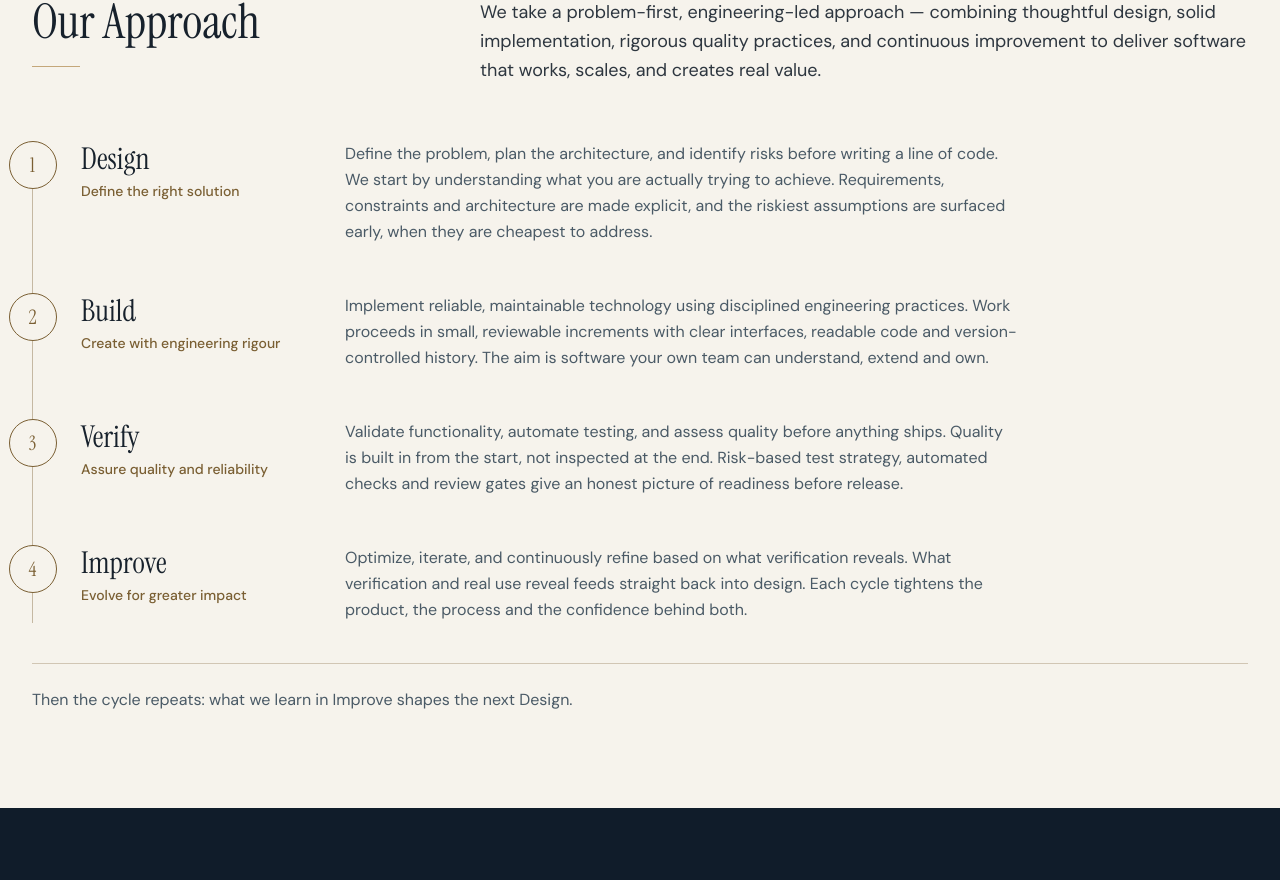
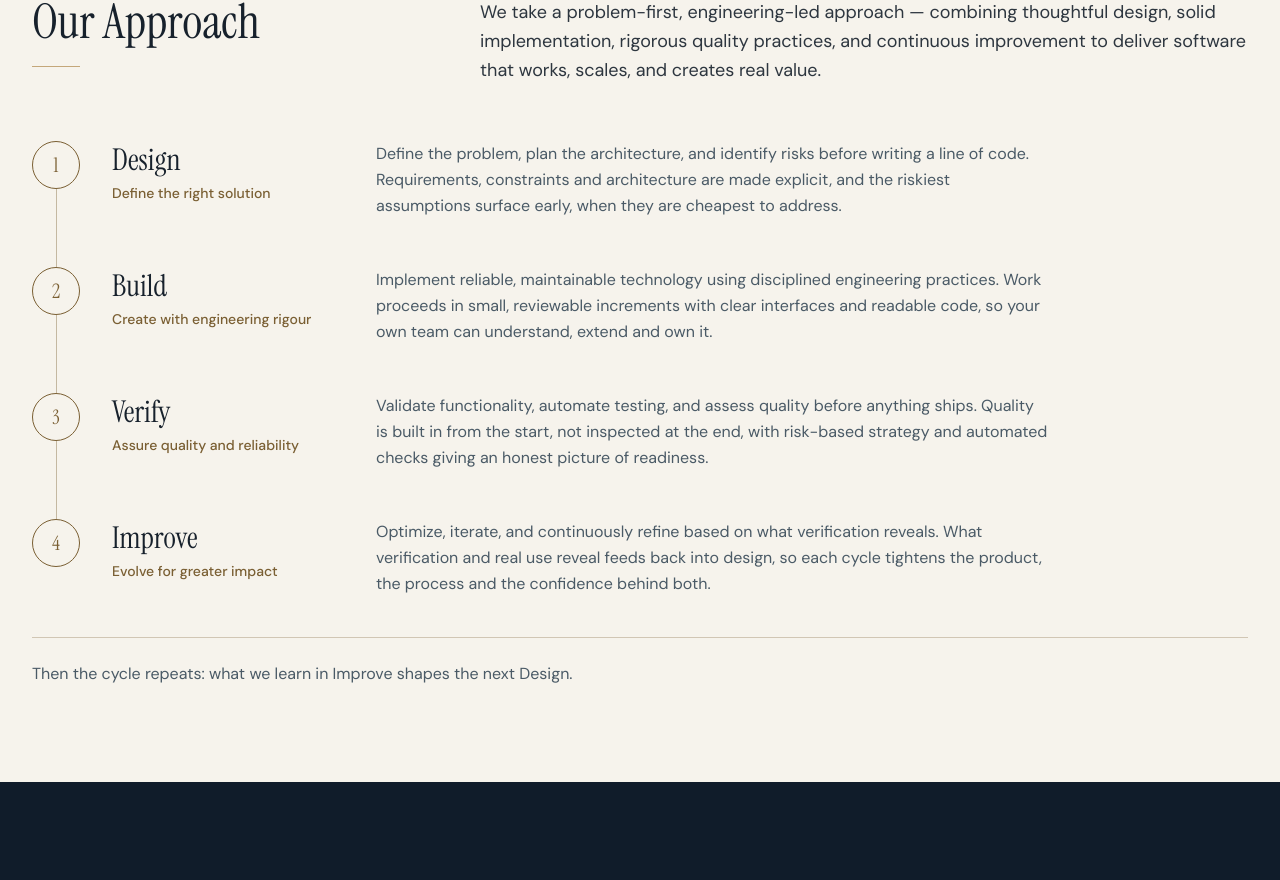
Before and after one commit to sarangrakhecha/ethora_labs, a Next.js app: page / in a window 1280 px wide. Shown: the part 813-1693 px from the top of the page. Built offline with nearby package versions, Linux system fonts and the light colour scheme.

Commit message:
Fix approach timeline rail: aligned connector, no trailing line, even step spacing
Co-Authored-By: Claude Opus 5 <noreply@anthropic.com>
Claude-Session: https://claude.ai/code/session_01ShLV1WH59cE52BQXrM67hf

```diff
--- a/components/Approach.tsx
+++ b/components/Approach.tsx
@@ -17,22 +17,32 @@ export default function Approach() {
           </Reveal>
         </div>
 
-        {/* Numbered timeline: deliberately different from the hero's circular canvas */}
-        <ol className="relative mt-14 border-l border-gold-deep/40 pl-8 sm:pl-12">
-          {stages.map((s, i) => (
-            <li key={s.id} className="relative pb-12 last:pb-0">
-              <Reveal>
-                <span className="absolute -left-[3.28rem] top-0 flex h-10 w-10 items-center justify-center rounded-full border border-gold-deep bg-ivory font-serif text-lg text-gold-deep sm:-left-[4.53rem] sm:h-12 sm:w-12 sm:text-xl" aria-hidden="true">{i + 1}</span>
+        {/* Numbered timeline: deliberately different from the hero's circular canvas.
+            The rail is its own grid column, so the connector line always lines up with the
+            circles and stops at the last one instead of trailing past it. */}
+        {/* Equal-height rows for every step but the last, so the circles stay evenly
+            spaced even when one description wraps to an extra line. */}
+        <ol className="mt-14 grid" style={{ gridTemplateRows: `repeat(${stages.length - 1}, 1fr) auto` }}>
+          {stages.map((s, i) => {
+            const last = i === stages.length - 1;
+            return (
+              <li key={s.id} className="grid grid-cols-[2.5rem_1fr] gap-x-5 sm:grid-cols-[3rem_1fr] sm:gap-x-8">
+                <div className="flex flex-col items-center" aria-hidden="true">
+                  <span className="flex h-10 w-10 shrink-0 items-center justify-center rounded-full border border-gold-deep bg-ivory font-serif text-lg text-gold-deep sm:h-12 sm:w-12 sm:text-xl">{i + 1}</span>
+                  {!last && <span className="w-px flex-1 bg-gold-deep/40" />}
+                </div>
+                <Reveal className={last ? "" : "pb-12"}>
                   <div className="grid gap-2 md:grid-cols-[14rem_1fr] md:gap-10">
                     <div>
-                    <h3 className="font-serif text-3xl">{s.title}</h3>
+                      <h3 className="font-serif text-3xl leading-tight">{s.title}</h3>
                       <p className="mt-1 text-sm font-medium text-gold-deep">{s.short}</p>
                     </div>
                     <p className="max-w-2xl leading-relaxed text-muted-light">{s.long} {s.detail}</p>
                   </div>
                 </Reveal>
               </li>
-          ))}
+            );
+          })}
         </ol>
         <p className="mt-10 border-t border-gold-deep/30 pt-6 text-muted-light">Then the cycle repeats: what we learn in Improve shapes the next Design.</p>
       </div>
--- a/lib/content.ts
+++ b/lib/content.ts
@@ -9,10 +9,10 @@ export const site = {
 };
 
 export const stages = [
-  { id: "design", title: "Design", short: "Define the right solution", long: "Define the problem, plan the architecture, and identify risks before writing a line of code.", detail: "We start by understanding what you are actually trying to achieve. Requirements, constraints and architecture are made explicit, and the riskiest assumptions are surfaced early, when they are cheapest to address." },
-  { id: "build", title: "Build", short: "Create with engineering rigour", long: "Implement reliable, maintainable technology using disciplined engineering practices.", detail: "Work proceeds in small, reviewable increments with clear interfaces, readable code and version-controlled history. The aim is software your own team can understand, extend and own." },
-  { id: "verify", title: "Verify", short: "Assure quality and reliability", long: "Validate functionality, automate testing, and assess quality before anything ships.", detail: "Quality is built in from the start, not inspected at the end. Risk-based test strategy, automated checks and review gates give an honest picture of readiness before release." },
-  { id: "improve", title: "Improve", short: "Evolve for greater impact", long: "Optimize, iterate, and continuously refine based on what verification reveals.", detail: "What verification and real use reveal feeds straight back into design. Each cycle tightens the product, the process and the confidence behind both." },
+  { id: "design", title: "Design", short: "Define the right solution", long: "Define the problem, plan the architecture, and identify risks before writing a line of code.", detail: "Requirements, constraints and architecture are made explicit, and the riskiest assumptions surface early, when they are cheapest to address." },
+  { id: "build", title: "Build", short: "Create with engineering rigour", long: "Implement reliable, maintainable technology using disciplined engineering practices.", detail: "Work proceeds in small, reviewable increments with clear interfaces and readable code, so your own team can understand, extend and own it." },
+  { id: "verify", title: "Verify", short: "Assure quality and reliability", long: "Validate functionality, automate testing, and assess quality before anything ships.", detail: "Quality is built in from the start, not inspected at the end, with risk-based strategy and automated checks giving an honest picture of readiness." },
+  { id: "improve", title: "Improve", short: "Evolve for greater impact", long: "Optimize, iterate, and continuously refine based on what verification reveals.", detail: "What verification and real use reveal feeds back into design, so each cycle tightens the product, the process and the confidence behind both." },
 ] as const;
 
 export const capabilities = [
```
Lines whose indentation alone changed are shown as unchanged.
